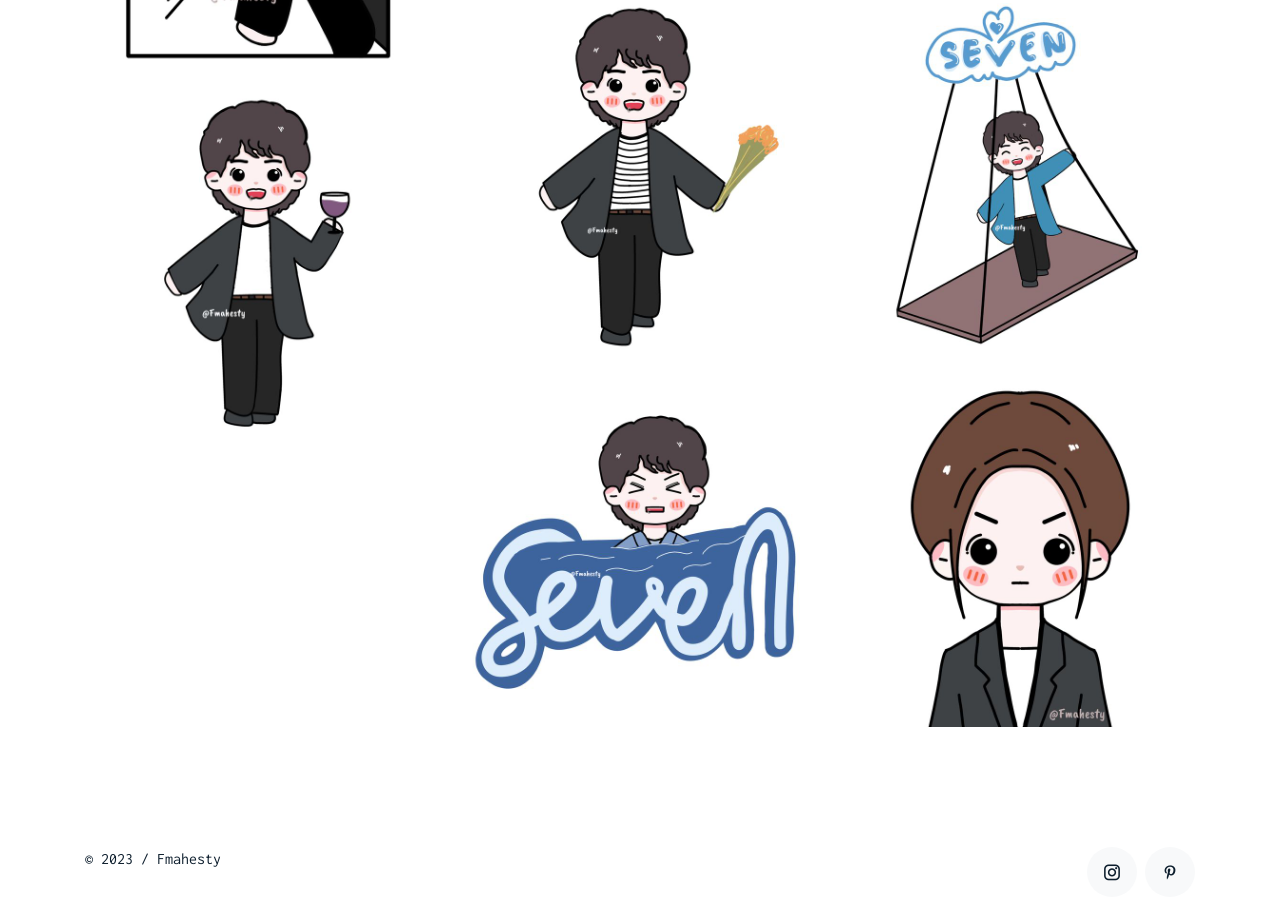
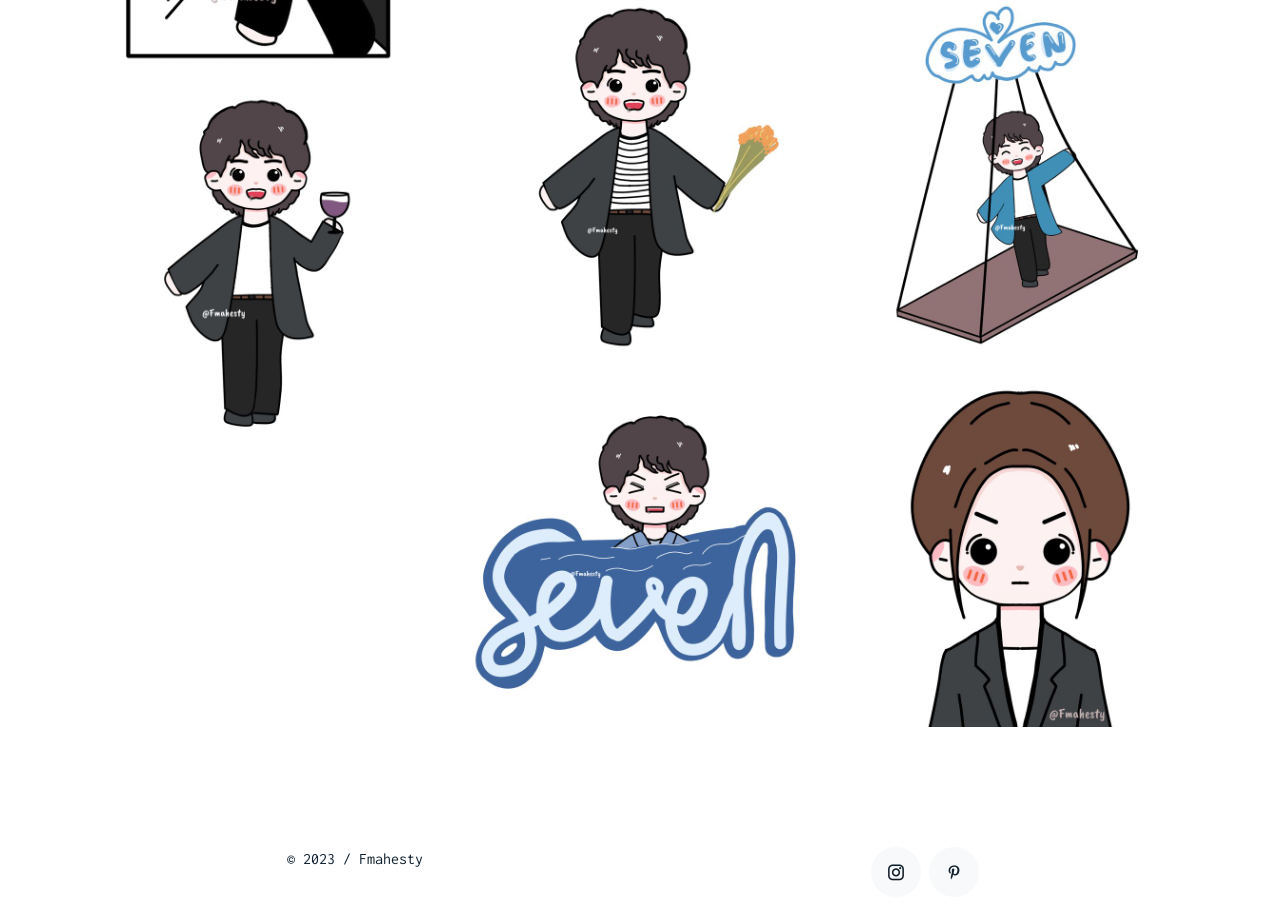
Before and after one commit to Zxcfzxcf/fmahesty5, a plain HTML site: page index.html in a window 1280 px wide. Shown: the part 1966-2886 px from the top of the page. Drawn offline with nearby package versions, Linux system fonts and the light colour scheme.

Commit message:
Update index.html

```diff
--- a/index.html
+++ b/index.html
@@ -240,10 +240,10 @@
   <footer class="footer" role="contentinfo">
     <div class="container">
       <div class="row">
-        <div class="col-sm-6">
-          <p class="mb-1">&copy; 2023 / Fmahesty</p>
+        <div class="col-sm-6 text-center">
+          <p class="mb-3">&copy; 2023 / Fmahesty</p>
         </div>
-        <div class="col-sm-6 social text-md-right">
+        <div class="col-sm-6 social text-center">
           <a href="https://www.instagram.com/fmahesty/"><span class="icofont-instagram"></span></a>
           <a href="https://pin.it/3x4HaTg"><span class="icofont-pinterest"></span></a>
         </div>
```
